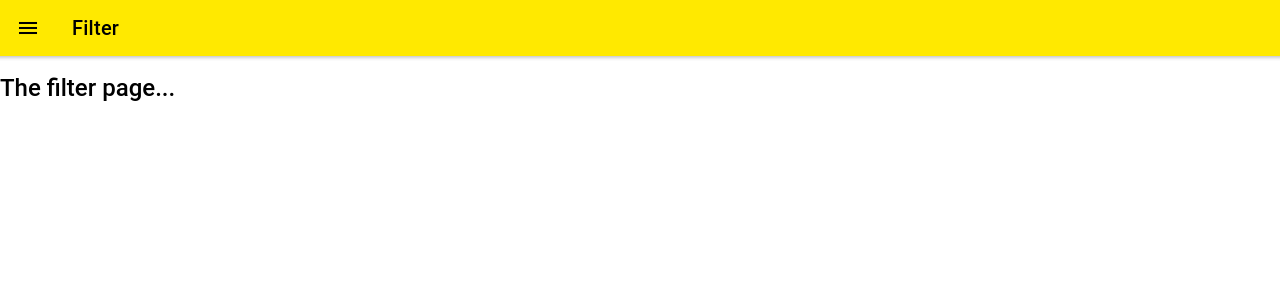
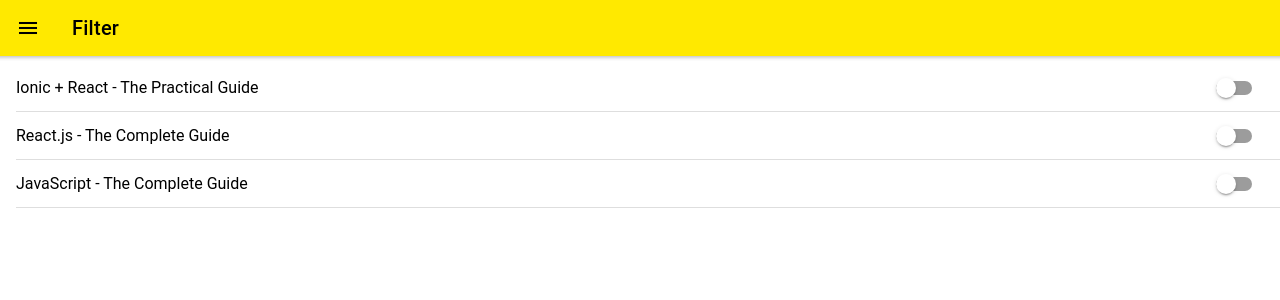
Before and after one commit to djordjereact/navigation-app, a React (Create React App) app: page /filter in a window 1280 px wide. Shown: the top 300 px of the page. Built offline with nearby package versions, Linux system fonts and the light colour scheme.

Commit message:
Improved the Filter page

```diff
--- a/src/pages/CourseTabs.tsx
+++ b/src/pages/CourseTabs.tsx
@@ -10,7 +10,7 @@
     return (
         <IonTabs>
             <IonRouterOutlet id="main">
-                <Redirect path="/courses" to="/courses/list" exact />
+                <Redirect path="/courses" to="/courses/all-goals" exact />
                 <Switch>
                     <Route path="/courses/list" exact>
                         <Courses />
--- a/src/pages/FIlter.tsx
+++ b/src/pages/FIlter.tsx
@@ -1,7 +1,22 @@
 import React from 'react';
-import {IonButtons, IonContent, IonHeader, IonMenuButton, IonPage, IonTitle, IonToolbar} from "@ionic/react";
+import {
+    IonButtons,
+    IonContent,
+    IonHeader,
+    IonItem, IonLabel,
+    IonList,
+    IonMenuButton,
+    IonPage,
+    IonTitle, IonToggle,
+    IonToolbar
+} from "@ionic/react";
+import { COURSE_DATA } from './Courses'
 
 const Filter: React.FC = () => {
+    const courseFilterChangeHandler = (event: CustomEvent) => {
+        console.log(event);
+    }
+
     return (
         <IonPage>
             <IonHeader>
@@ -13,7 +28,14 @@
                 </IonToolbar>
             </IonHeader>
             <IonContent>
-                <h2>The filter page...</h2>
+                <IonList>
+                    {COURSE_DATA.map(course => (
+                        <IonItem key={course.id}>
+                            <IonLabel>{course.title}</IonLabel>
+                            <IonToggle value={course.id} onIonChange={courseFilterChangeHandler}/>
+                        </IonItem>
+                    ))}
+                </IonList>
             </IonContent>
         </IonPage>
     )
```
